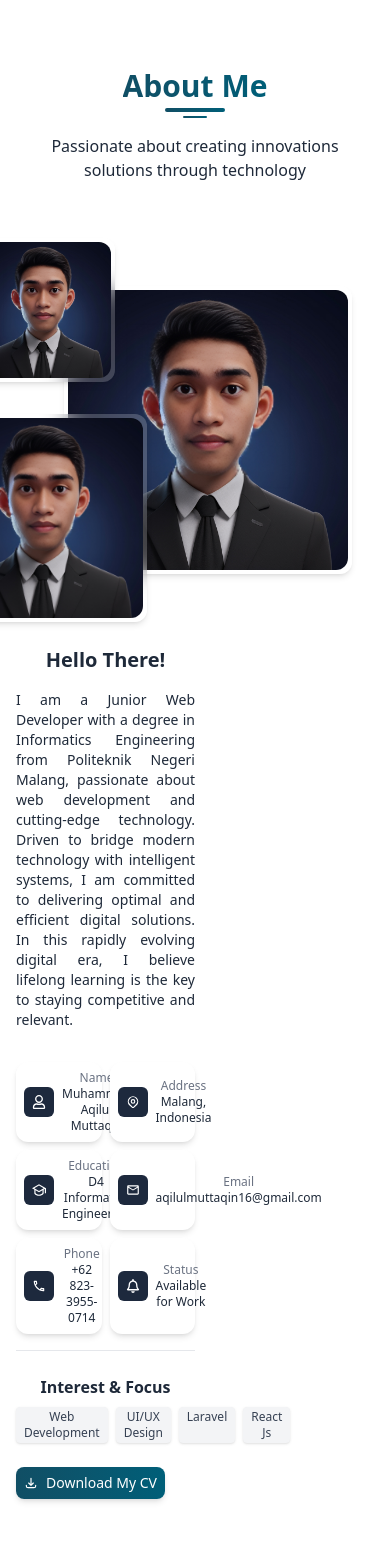
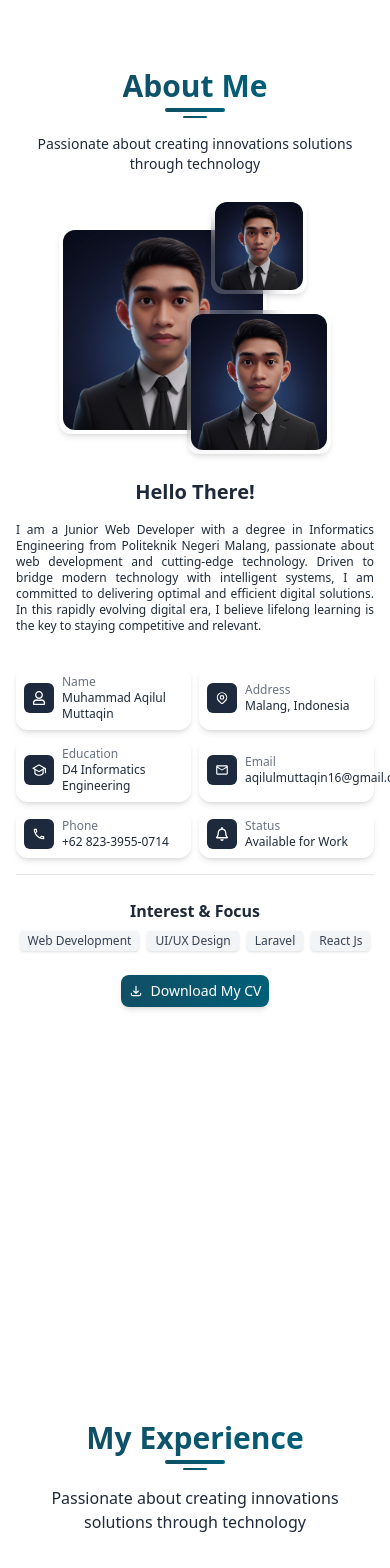
Before and after one commit to AqilulMuttaqin/portfolio-v1, a React (Vite) app: page / in a window 390 px wide. Shown: the part 840-2408 px from the top of the page. Built offline with nearby package versions, Linux system fonts and the light colour scheme.

Commit message:
responsive: home, about

```diff
--- a/src/components/Home.jsx
+++ b/src/components/Home.jsx
@@ -62,14 +62,14 @@ function Home() {
               <div className="w-6 h-0.5 bg-gradient-to-r from-cyan-900 to-cyan-800 rounded-full"></div>
             </div>
           </div>
-          <p className="text-base text-gray-800 mt-4 mb-8">
+          <p className="text-sm sm:text-base text-gray-800 mt-4 mb-0 lg:mb-8">
             Passionate about creating innovations solutions through technology
           </p>
-          <div className="flex flex-col sm:flex-row gap-6 text-center sm:text-left mt-6 w-full">
+          <div className="flex flex-col lg:flex-row gap-6 text-center mt-6 w-full">
             {/* Kolom Gambar */}
-            <div className="w-1/2 flex items-center justify-center">
-              <div className="relative h-96 w-full">
-                <div className="absolute top-12 left-12 w-72 p-1 rounded-xl backdrop-blur-md bg-white/20 shadow-md">
+            <div className="w-full lg:w-1/2 flex items-center justify-center">
+              <div className="relative h-64 md:h-72 lg:h-96 w-80 md:w-96 lg:w-full">
+                <div className="absolute top-7 md:top-7 lg:top-12 left-6 lg:left-12 w-52 md:w-60 lg:w-72 p-1 rounded-xl backdrop-blur-md bg-white/20 shadow-md">
                   <img
                     src={ProfileImage}
                     alt="Gambar 1"
@@ -78,7 +78,7 @@ function Home() {
                 </div>
 
                 {/* Gambar 2 */}
-                <div className="absolute top-0 right-20 w-36 p-1 rounded-xl backdrop-blur-md bg-white/20 shadow-md">
+                <div className="absolute top-0 right-12 md:right-14 lg:right-20 w-24 md:w-28 lg:w-36 p-1 rounded-xl backdrop-blur-md bg-white/20 shadow-md">
                   <img
                     src={ProfileImage}
                     alt="Gambar 2"
@@ -87,7 +87,7 @@ function Home() {
                 </div>
 
                 {/* Gambar 3 */}
-                <div className="absolute bottom-0 right-12 w-52 p-1 rounded-xl backdrop-blur-md bg-white/20 shadow-md">
+                <div className="absolute bottom-0 right-6 lg:right-12 w-36 md:w-40 lg:w-52 p-1 rounded-xl backdrop-blur-md bg-white/20 shadow-md">
                   <img
                     src={ProfileImage}
                     alt="Gambar 3"
@@ -98,11 +98,11 @@ function Home() {
             </div>
 
             {/* Kolom Paragraf */}
-            <div className="w-1/2">
+            <div className="w-full lg:w-1/2">
               <p className="text-gray-800 text-xl sm:text-2xl font-bold mb-4">
                 Hello There!
               </p>
-              <p className="text-gray-800 text-sm text-justify">
+              <p className="text-gray-800 text-xs sm:text-sm text-justify">
                 I am a Junior Web Developer with a degree in Informatics
                 Engineering from Politeknik Negeri Malang, passionate about web
                 development and cutting-edge technology. Driven to bridge modern
@@ -111,7 +111,7 @@ function Home() {
                 rapidly evolving digital era, I believe lifelong learning is the
                 key to staying competitive and relevant.
               </p>
-              <div className="grid grid-cols-2 gap-2 mt-8">
+              <div className="grid grid-cols-2 md:grid-cols-3 lg:grid-cols-2 gap-2 mt-8 text-left">
                 <div className="flex items-center bg-white rounded-xl shadow-md">
                   <div className="flex items-center justify-center p-2 m-2 bg-slate-800 rounded-md text-sm">
                     <FaRegUser className="text-white" />
@@ -183,7 +183,7 @@ function Home() {
               <p className="mt-6 text-gray-800 text-base font-bold">
                 Interest & Focus
               </p>
-              <div className="mt-2 flex gap-2">
+              <div className="mt-2 flex gap-2 justify-center lg:justify-start">
                 <span className="text-gray-700 bg-gray-100 px-2 py-0.5 rounded shadow text-xs font-medium">
                   Web Development
                 </span>
@@ -197,10 +197,12 @@ function Home() {
                   React Js
                 </span>
               </div>
-              <button className="flex justify-center mt-6 items-center px-2 py-1.5 bg-gradient-to-r from-cyan-900 to-cyan-800 text-white text-sm font-normal rounded-lg shadow-md hover:from-cyan-950 hover:to-cyan-900 transition-colors duration-300 cursor-pointer">
-                <HiOutlineDownload className="inline-block mr-2" />
-                Download My CV
-              </button>
+              <div className="flex justify-center lg:justify-start">
+                <button className="flex justify-center mt-6 items-center px-2 py-1.5 bg-gradient-to-r from-cyan-900 to-cyan-800 text-white text-sm font-normal rounded-lg shadow-md hover:from-cyan-950 hover:to-cyan-900 transition-colors duration-300 cursor-pointer">
+                  <HiOutlineDownload className="inline-block mr-2" />
+                  Download My CV
+                </button>
+              </div>
             </div>
           </div>
         </div>
```
